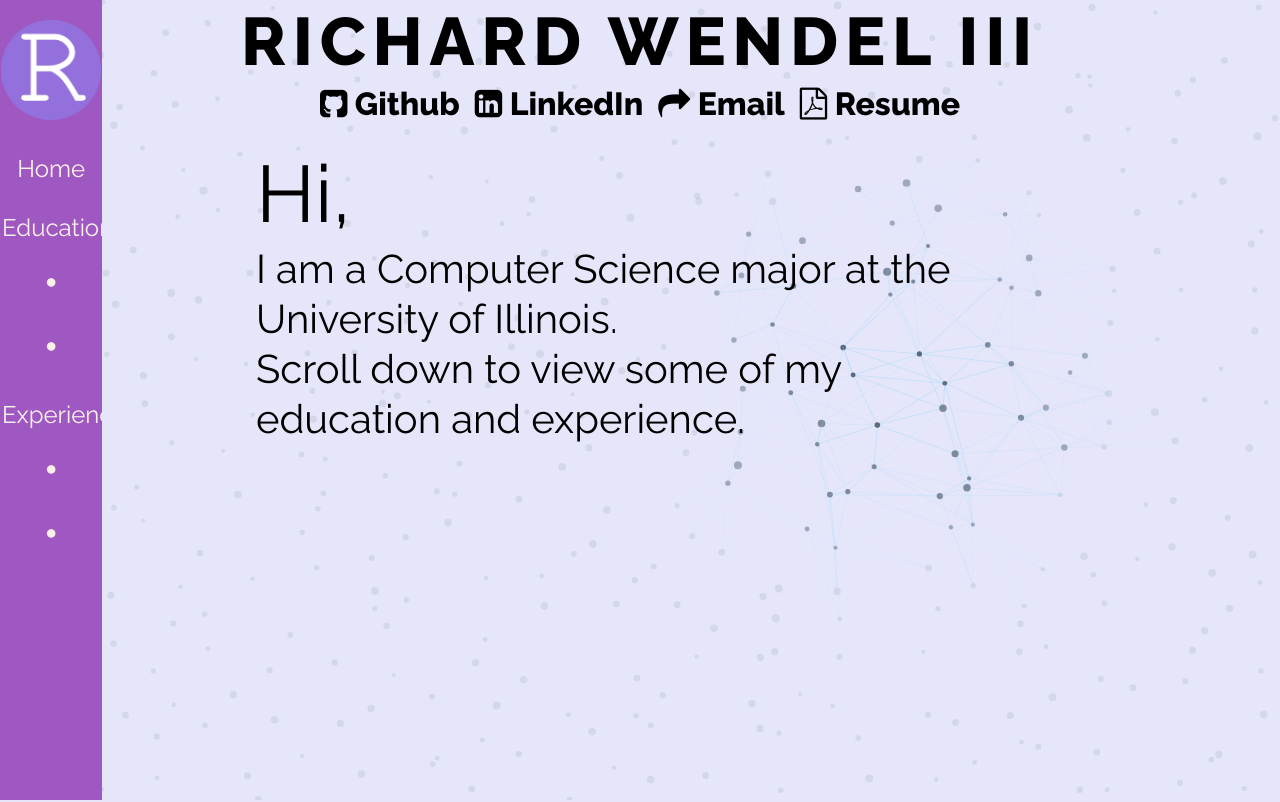
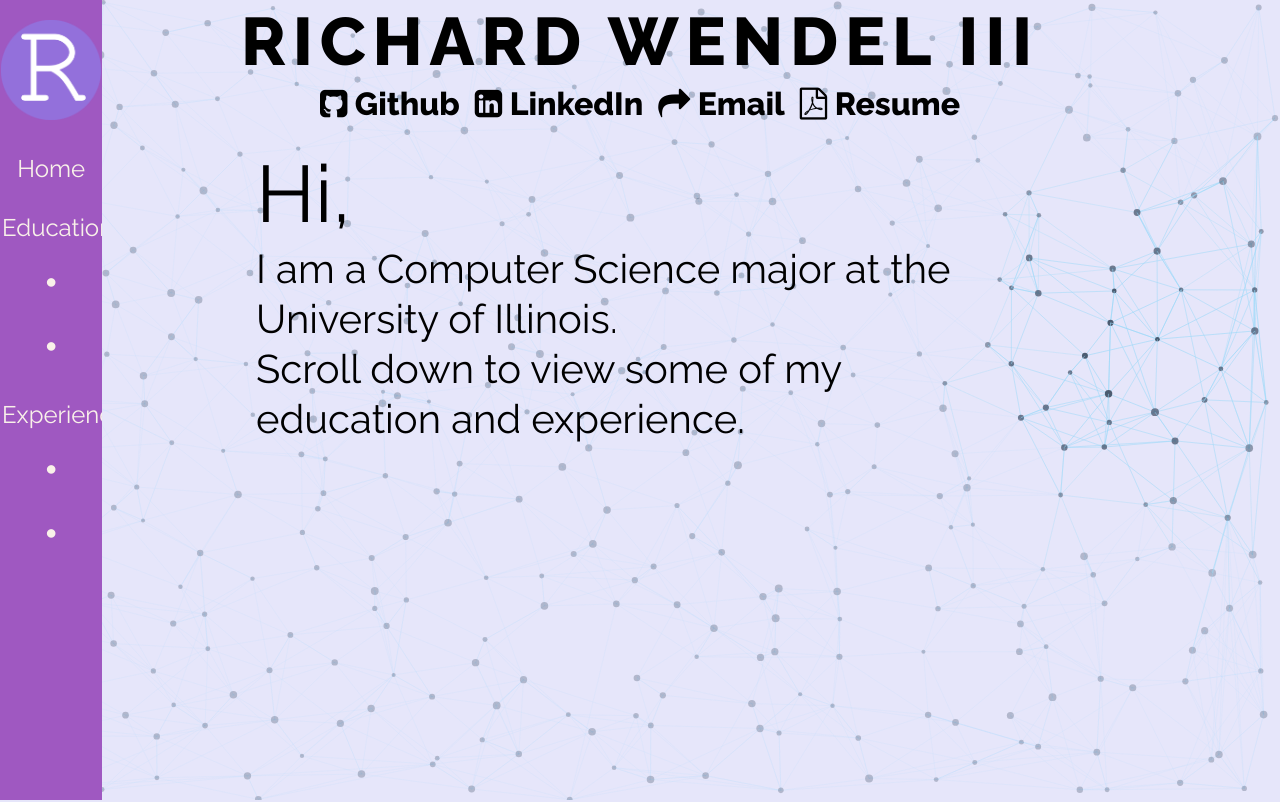
Before and after one commit to rgw3d/rgw3d.github.io, a plain HTML site: page index.html in a window 1280 px wide. Shown: the top 802 px of the page. Drawn offline with nearby package versions, Linux system fonts and the light colour scheme.

Commit message:
Update the dots, and a broken link

```diff
--- a/assets/js/dots.js
+++ b/assets/js/dots.js
@@ -10,7 +10,7 @@
     function initHeader() {
         width = window.innerWidth;
         height = window.innerHeight;
-        target = {x: width/2, y: height/2, vector: {x: (Math.random()-.5)*2, y: (Math.random()-.5)*2 }};
+        target = {x: width/2, y: height/2, vector: {x: (Math.random()-.5)*4, y: (Math.random()-.5)*4 }};
 		vector = {}
 
         canvas = document.getElementById('canvas');
@@ -115,17 +115,17 @@
             for(var i in points) {
                 // detect points in range
                 if(Math.abs(getDistance(target, points[i])) < 4000) {
-                    points[i].active = 0.4;//.3
-                    points[i].circle.active = 0.8;//.6
+                    points[i].active = 0.6;//.3
+                    points[i].circle.active = 0.9;//.6
                 } else if(Math.abs(getDistance(target, points[i])) < 20000) {
-                    points[i].active = 0.2;//.1
-                    points[i].circle.active = 0.6;//.3
+                    points[i].active = 0.5;//.1
+                    points[i].circle.active = 0.7;//.3
                 } else if(Math.abs(getDistance(target, points[i])) < 40000) {
-                    points[i].active = 0.08;//.02
-                    points[i].circle.active = 0.4;//.1
+                    points[i].active = 0.3;//.02
+                    points[i].circle.active = 0.5;//.1
                 } else {
-                    points[i].active = 0;//0
-                    points[i].circle.active = 0.1;//0
+                    points[i].active = 0.1;//0
+                    points[i].circle.active = 0.3;//0
                 }
 
                 drawLines(points[i]);
--- a/index.html
+++ b/index.html
@@ -42,7 +42,7 @@
                                   <h1 id="Home" class="title">Richard Wendel III</h1>
                                   <h2 class="sub-title">
                                           <a href="https://github.com/rgw3d"><i class="fa fa-github-square"></i> Github&nbsp;</a>
-						<a href="www.linkedin.com/in/richardwendeliii"><i class="fa fa-linkedin-square"></i> LinkedIn&nbsp</a>
+                                          <a href="https://www.linkedin.com/in/richardwendeliii"><i class="fa fa-linkedin-square"></i> LinkedIn&nbsp</a>
                                           <a href="mailto:rwendel2@illinois.edu"><i class="fa fa-mail-forward"></i> Email&nbsp;</a>
                                           <a href="assets/Richard_Wendel_III_Resume.pdf"><i class="fa fa-file-pdf-o"></i> Resume</a>
                                   </h2>
```
Lines whose indentation alone changed are shown as unchanged.
